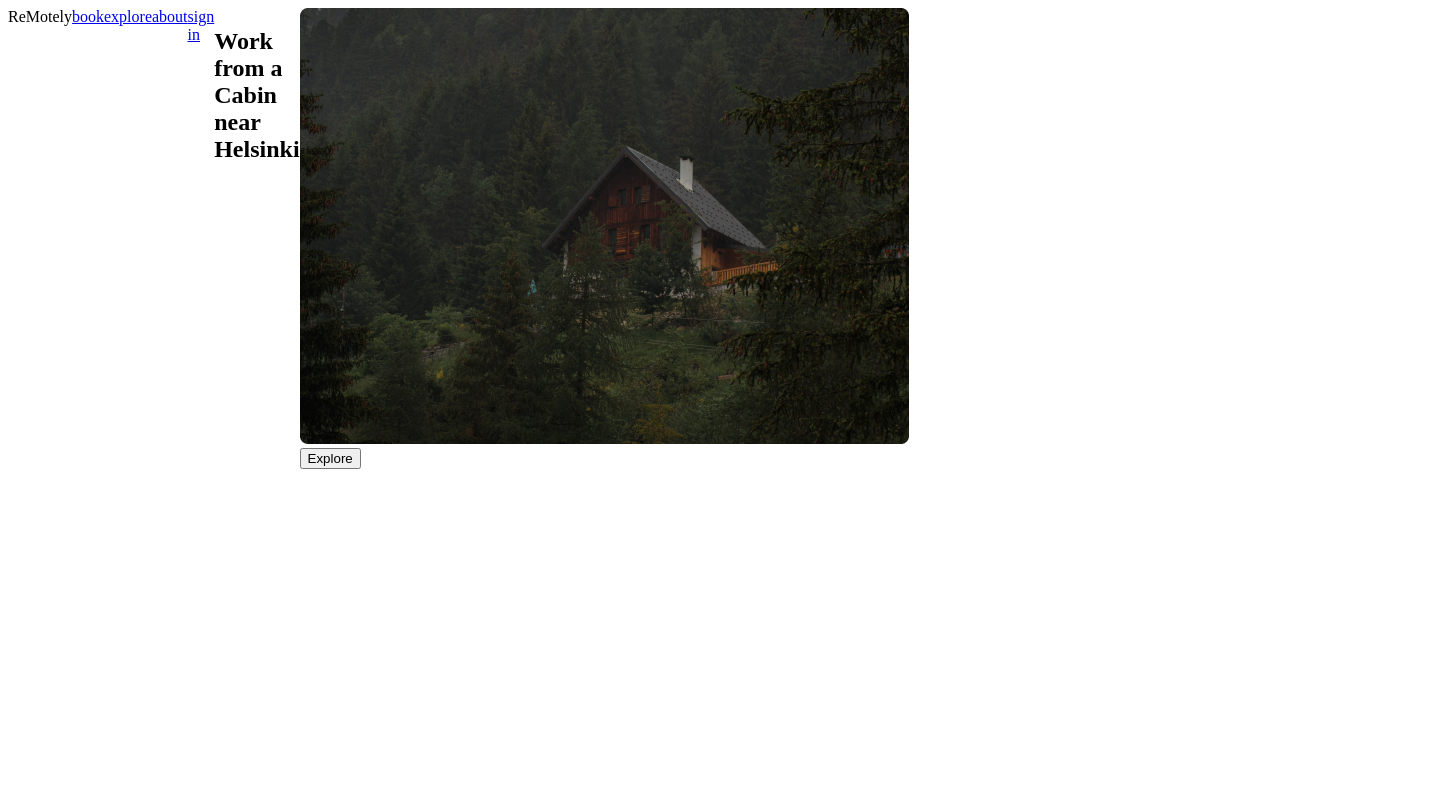
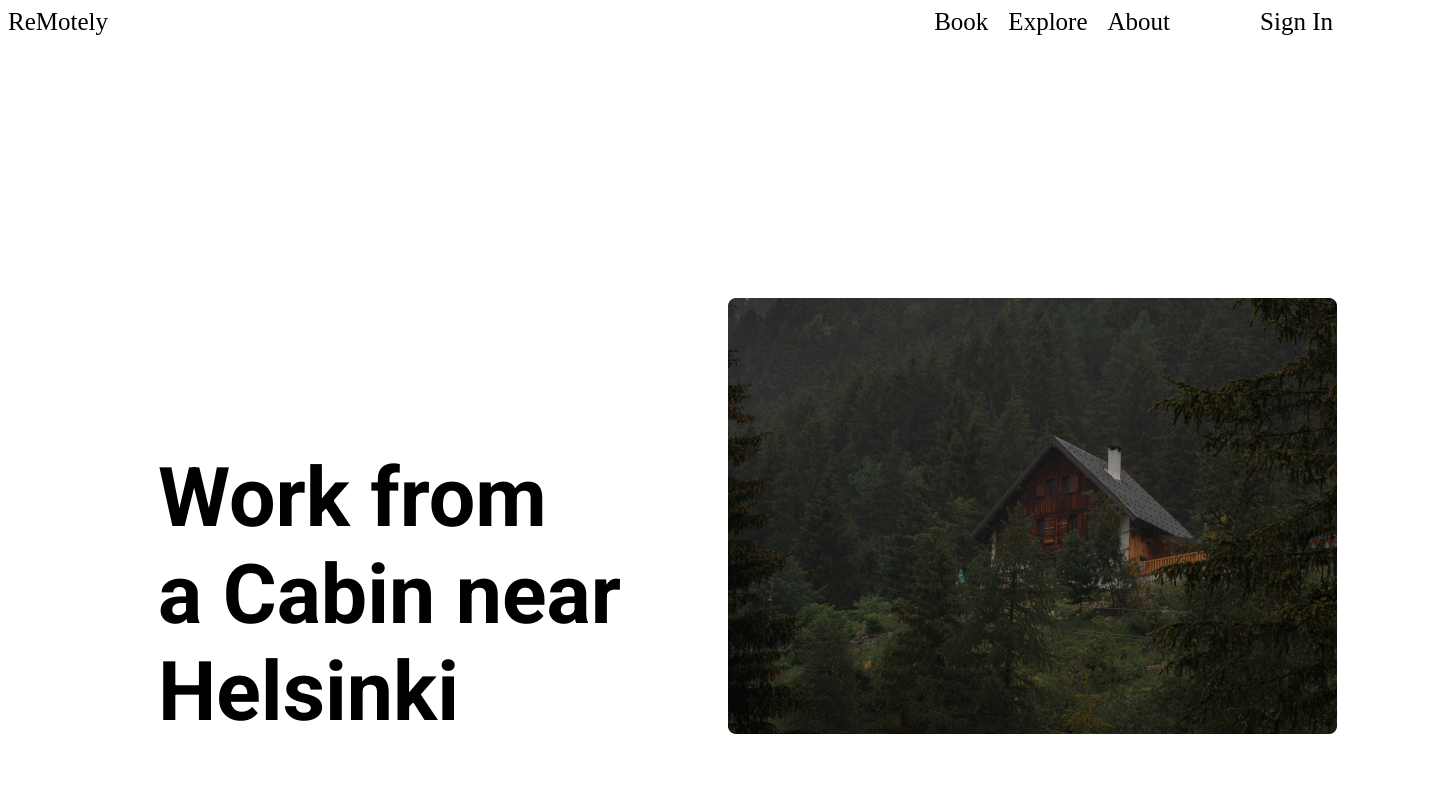
Before and after one commit to sinkinshadow/FigmaProject, a plain HTML site: page index.html in a window 1280 px wide. Shown: the top 800 px of the page, 1448 px wide, since content can reach past the window. Drawn offline with Linux system fonts and the light colour scheme.

Commit message:
first page almost done

```diff
--- a/index.html
+++ b/index.html
@@ -7,28 +7,32 @@
   <meta name="viewport" content="width=device-width, initial-scale=1.0">
   <title>Figma Project</title>
   <link rel="stylesheet" href="./style.css">
+  <link rel="preconnect" href="https://fonts.gstatic.com">
+  <link href="https://fonts.googleapis.com/css2?family=Roboto:wght@400;700&display=swap" rel="stylesheet">
 
 <body>
 
 
+  <header class="header flex_container">
+    <div class="logo">ReMotely</div>
+    <nav class="nav flex_container">
+      <div class="link_flex_container"><a class="links" href="#">book</a><a class="links" href="#">explore</a><a
+          class="links" href="#">about</a></div>
+      <div class="sign_container"><a class="sign" href="#">sign in</a></div>
+    </nav>
+  </header>
+
   <section class="first_page">
-    <header class="header flex_container">
-      <div class="logo">ReMotely</div>
-      <nav class="nav flex_container">
-        <div class="link_flex_container"><a href="#">book</a><a href="#">explore</a><a href="#">about</a></div>
-        <div><a href="#">sign in</a></div>
-      </nav>
-    </header>
-
-
+    <div class="column phrase">
     <div class="catch_phrase">
-      <h1>Work from a Cabin near Helsinki</h1>
-      </div>
-
-      <div class="button_photo">
+      <h1>Work from <br> a Cabin near Helsinki</h1>
+    </div></div>
+    <div class="column cottage">
+    <div class="photo">
       <img class="main_photo" src="switzphoto.jpg" alt="chatka ze Szwajcarii">
-      <button class="btn" type="submit">Explore</button>
   </section></div>
+  </div>
+  <button class="btn" type="submit">Explore</button>
 
 
 
@@ -108,7 +112,11 @@
         </nav>
       </div>
     </div>
-    <footer class="last_footer"><small><p>&#169 2020 Remotely</p><p>Privacy Policy</p><p>Terms and Conditions</p></footer></small>
+    <footer class="last_footer"><small>
+        <p>&#169 2020 Remotely</p>
+        <p>Privacy Policy</p>
+        <p>Terms and Conditions</p>
+    </footer></small>
   </section>
 
 </body>
--- a/style.css
+++ b/style.css
@@ -1,34 +1,76 @@
-section{
-    display:flex;
+body {
+    width: 1440px;
 }
-.header{
-    display:flex;
+
+.header {
+    display: flex;
     height: 30px;
-    width: 850px;
+    width: 1440px;
 }
-.nav{
-    display:flex;
+
+.nav {
+    display: flex;
     flex-direction: row;
-    text-decoration: none;
+
     justify-content: space-between;
-    width:100%;
+    width: 100%;
 
 }
 
+.link_flex_container {
+    display: flex;
+    justify-content: flex-end;
+    width: 80%;
+
+}
 .logo{
-    flex-grow:1;
+    font-size: 25px;
+}
+.links {
+    margin: 0px 10px 0px 10px;
+    text-decoration: none;
+    color: black;
+    text-transform: capitalize;
+    font-size: 25px;
 }
 
-.link_flex_container{
-flex-grow:1;
+.sign {
+    text-decoration: none;
+    color: black;
+    text-transform: capitalize;
+    padding-right: 115px;
+    font-size: 25px;
 }
 
-.main_photo{
-height:436px;
-width: 609px;
-align-self:flex-end;
+.first_page {
+    display: flex;
+    height: 900px;
 }
-.first_page{
+
+.main_photo {
+    height: 436px;
+    width: 609px;
+
+}
+.column{
+    width: 720px;
     height: 900px;
-   width: 500px;
+    display: flex;
+    align-items: flex-end;
 }
+.catch_phrase {
+    text-align:left;
+    font-family: 'Roboto', sans-serif;
+    font-size: 55px;
+    flex-grow:1;
+    padding: 0px 0px 130px 150px;
+}
+
+.photo {
+    flex-grow: 1;
+    padding: 0px 0px 200px 0px;
+}
+.btn{
+
+    border-radius: 50%;
+}
```
